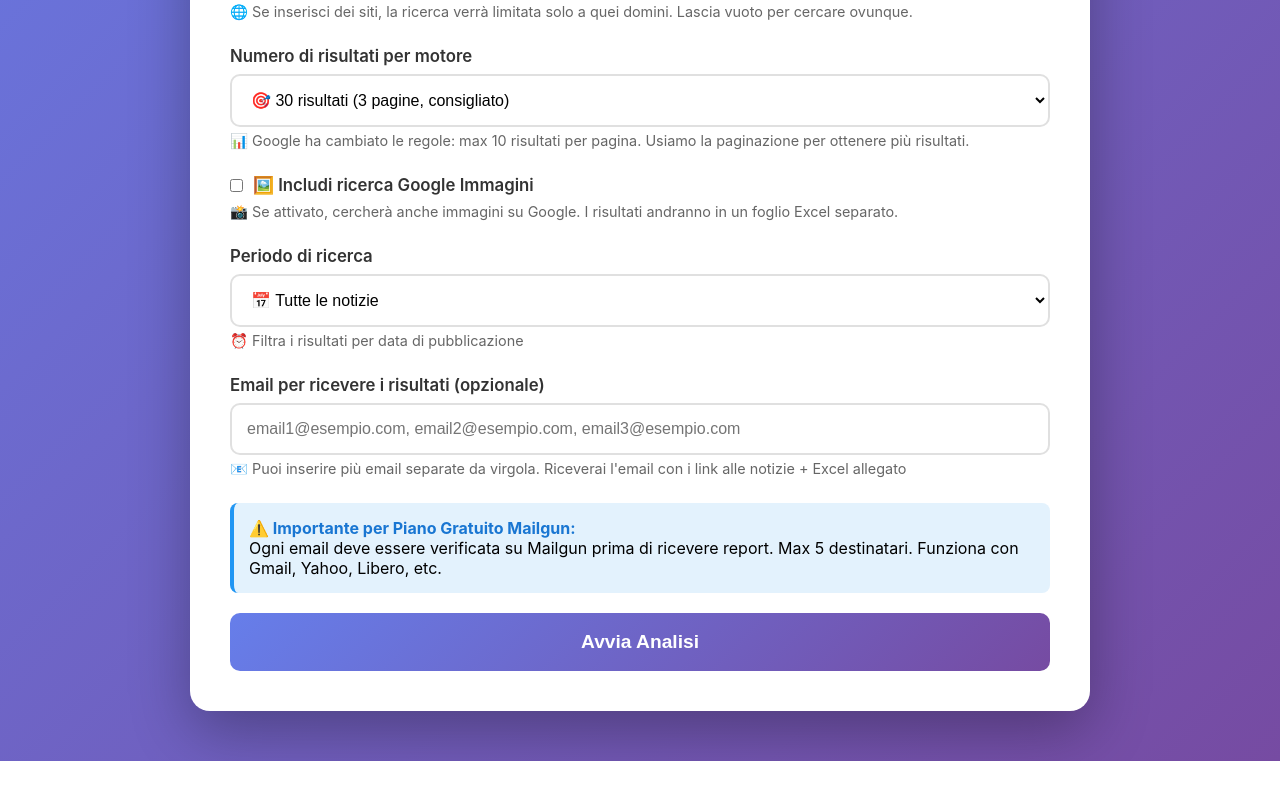
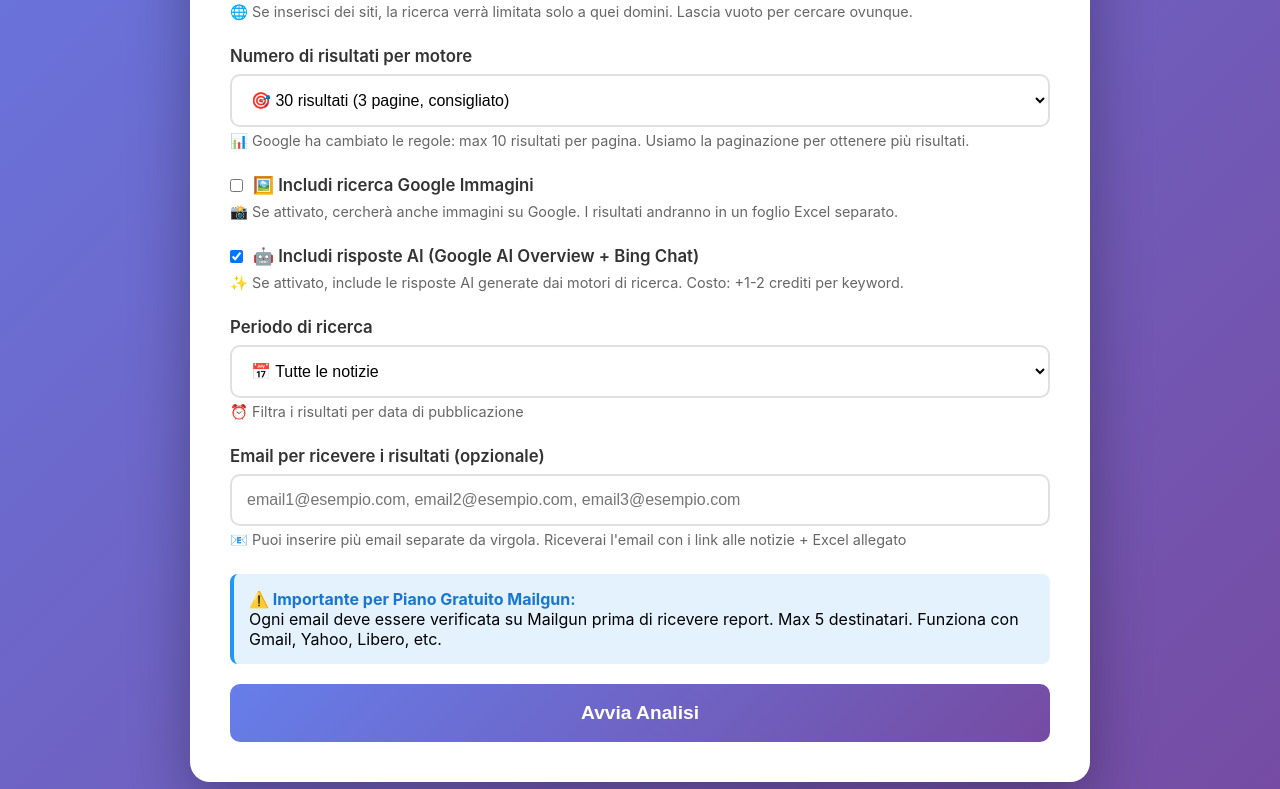
Before and after one commit to silviatugnoli-eng/serp-monitoring, a Flask app: page / in a window 1280 px wide. Shown: the part 602-1391 px from the top of the page. Before the commit the page ends 1363 px from the top, so only its background shows below. Run offline with Flask 3, Linux system fonts and the light colour scheme; the visitor is signed in with stand-in values (Sample User, id 1).

Commit message:
ai overview

```diff
--- a/app.py
+++ b/app.py
@@ -263,7 +263,108 @@ def search_google_images(keyword, num_results=30, sites=None):
         logging.error(f"✗ Errore Google Images: {e}")
         return []
 
-def save_results(results, summary, image_results=None):
+def get_ai_overview(keyword, sites=None):
+    """
+    Estrae AI Overview da Google (risposta AI in alto nei risultati).
+
+    Args:
+        keyword: La keyword da cercare
+        sites: Lista di domini per limitare la ricerca
+    """
+    serpapi_key = os.getenv('SERPAPI_KEY')
+    if not serpapi_key:
+        return None
+
+    # Costruisci query con filtro siti
+    query = keyword
+    if sites and len(sites) > 0:
+        site_filter = ' OR '.join([f'site:{site.strip()}' for site in sites])
+        query = f'{keyword} ({site_filter})'
+
+    try:
+        logging.info(f"✨ Google AI Overview: {keyword}")
+
+        params = {
+            'engine': 'google',
+            'q': query,
+            'hl': 'it',
+            'gl': 'it',
+            'api_key': serpapi_key
+        }
+
+        response = requests.get('https://serpapi.com/search', params=params, timeout=15)
+        response.raise_for_status()
+        data = response.json()
+
+        # Estrai AI Overview se presente
+        ai_overview = data.get('ai_overview')
+
+        if ai_overview:
+            text = ai_overview.get('text', '')
+            sources = ai_overview.get('sources', [])
+            logging.info(f"✓ AI Overview trovato ({len(text)} caratteri)")
+            return {
+                'text': text,
+                'sources': sources
+            }
+        else:
+            logging.info("  Nessun AI Overview disponibile")
+            return None
+
+    except Exception as e:
+        logging.error(f"✗ Errore AI Overview: {e}")
+        return None
+
+def get_bing_chat(keyword, sites=None):
+    """
+    Ottiene risposta conversazionale da Bing Chat (powered by GPT-4).
+
+    Args:
+        keyword: La keyword da cercare
+        sites: Lista di domini per limitare la ricerca
+    """
+    serpapi_key = os.getenv('SERPAPI_KEY')
+    if not serpapi_key:
+        return None
+
+    # Costruisci query con filtro siti
+    query = keyword
+    if sites and len(sites) > 0:
+        site_filter = ' OR '.join([f'site:{site.strip()}' for site in sites])
+        query = f'{keyword} ({site_filter})'
+
+    try:
+        logging.info(f"🤖 Bing Chat: {keyword}")
+
+        params = {
+            'engine': 'bing_chat',
+            'q': query,
+            'api_key': serpapi_key
+        }
+
+        response = requests.get('https://serpapi.com/search', params=params, timeout=20)
+        response.raise_for_status()
+        data = response.json()
+
+        # Estrai risposta conversazionale
+        answer = data.get('answer', '')
+        sources = data.get('organic_results', [])
+
+        if answer:
+            logging.info(f"✓ Bing Chat risposta ({len(answer)} caratteri)")
+            return {
+                'text': answer,
+                'sources': [{'title': s.get('title', ''), 'url': s.get('link', '')} for s in sources[:5]]
+            }
+        else:
+            logging.info("  Nessuna risposta Bing Chat")
+            return None
+
+    except Exception as e:
+        logging.error(f"✗ Errore Bing Chat: {e}")
+        return None
+
+def save_results(results, summary, image_results=None, ai_results=None):
     try:
         with pd.ExcelWriter(EXCEL_FILE, engine='openpyxl') as writer:
             # Foglio 1 - Con Data Pubblicazione e ordinamento cronologico
@@ -273,12 +374,10 @@ def save_results(results, summary, image_results=None):
                 df.columns = ['Keyword', 'Motore', 'Posizione', 'Titolo', 'URL', 'Snippet', 'Data Pubblicazione', 'Timestamp']
 
                 # Ordina per: Keyword, poi Data (più recente prima), poi Motore (Google prima di Bing)
-                # Converti date in datetime per ordinamento corretto
                 def parse_date(date_str):
                     if date_str == 'N/A' or not date_str:
-                        return pd.Timestamp('1900-01-01')  # Date N/A vanno alla fine
+                        return pd.Timestamp('1900-01-01')
                     try:
-                        # SerpAPI restituisce date in vari formati, prova a parsare
                         return pd.to_datetime(date_str, errors='coerce')
                     except:
                         return pd.Timestamp('1900-01-01')
@@ -286,14 +385,13 @@ def save_results(results, summary, image_results=None):
                 df['_date_sort'] = df['Data Pubblicazione'].apply(parse_date)
                 df['_source_sort'] = df['Motore'].map({'Google': 0, 'Bing': 1})
 
-                # Ordina: prima per Keyword, poi per Data (DESC = più recente prima), poi per Motore
                 df = df.sort_values(['Keyword', '_date_sort', '_source_sort'], ascending=[True, False, True])
                 df = df.drop(['_date_sort', '_source_sort'], axis=1)
             else:
                 df = pd.DataFrame(columns=['Keyword', 'Motore', 'Posizione', 'Titolo', 'URL', 'Snippet', 'Data Pubblicazione', 'Timestamp'])
             df.to_excel(writer, sheet_name='Dettaglio SERP', index=False)
 
-            # Foglio 2
+            # Foglio 2 - Summary
             if summary:
                 df_sum = pd.DataFrame([{
                     'Keyword': s['Keyword'], 'Risultati Google': s['Risultati Google'],
@@ -311,11 +409,35 @@ def save_results(results, summary, image_results=None):
                 df_img = df_img.sort_values(['Keyword', 'Posizione'])
                 df_img.to_excel(writer, sheet_name='Google Immagini', index=False)
 
-            # Foglio 4 - Statistiche
+            # Foglio 4 - Risposte AI (se presente)
+            if ai_results and len(ai_results) > 0:
+                ai_data = []
+                for item in ai_results:
+                    ai_data.append({
+                        'Keyword': item['keyword'],
+                        'Tipo AI': 'Google AI Overview',
+                        'Risposta': item.get('ai_overview_text', 'N/A'),
+                        'Fonti': ', '.join([s.get('title', '') for s in item.get('ai_overview_sources', [])[:3]]) if item.get('ai_overview_sources') else 'N/A',
+                        'Timestamp': item['timestamp']
+                    })
+                    if item.get('bing_chat_text'):
+                        ai_data.append({
+                            'Keyword': item['keyword'],
+                            'Tipo AI': 'Bing Chat (GPT-4)',
+                            'Risposta': item.get('bing_chat_text', 'N/A'),
+                            'Fonti': ', '.join([s.get('title', '') for s in item.get('bing_chat_sources', [])[:3]]) if item.get('bing_chat_sources') else 'N/A',
+                            'Timestamp': item['timestamp']
+                        })
+
+                df_ai = pd.DataFrame(ai_data)
+                df_ai.to_excel(writer, sheet_name='Risposte AI', index=False)
+
+            # Foglio Statistiche (ultimo)
             total_g = sum(s['Risultati Google'] for s in summary) if summary else 0
             total_b = sum(s['Risultati Bing'] for s in summary) if summary else 0
             avg_pos = sum(r['position'] for r in results) / len(results) if results else 0
             total_images = len(image_results) if image_results else 0
+            total_ai = len(ai_results) if ai_results else 0
 
             metrics = ['Keywords Totali', 'Notizie Google raccolte', 'Notizie Bing raccolte',
                       'Posizione media SERP', 'Ultima Analisi']
@@ -326,6 +448,10 @@ def save_results(results, summary, image_results=None):
                 metrics.append('Immagini Google raccolte')
                 values.append(total_images)
 
+            if total_ai > 0:
+                metrics.append('Risposte AI raccolte')
+                values.append(total_ai)
+
             df_stats = pd.DataFrame({
                 'Metrica': metrics,
                 'Valore': values
@@ -335,7 +461,7 @@ def save_results(results, summary, image_results=None):
     except Exception as e:
         logging.error(f"✗ Errore Excel: {e}")
 
-def send_email(summary, recipients, image_summary=None):
+def send_email(summary, recipients, image_summary=None, ai_summary=None):
     """Invia email via Mailgun API a più destinatari con report e Excel allegato"""
     try:
         api_key = os.getenv('MAILGUN_API_KEY')
@@ -418,12 +544,47 @@ def send_email(summary, recipients, image_summary=None):
                 html += f"<p><strong>Immagini trovate:</strong> {len(images)}</p>"
                 if len(images) > 0:
                     html += "<div style='display: flex; flex-wrap: wrap; gap: 10px;'>"
-                    for img in images[:6]:  # Mostra prime 6 immagini
+                    for img in images[:6]:
                         if img['thumbnail'] != 'N/A':
                             html += f'<div style="width: 150px;"><a href="{img["url"]}"><img src="{img["thumbnail"]}" style="width: 100%; border-radius: 5px;"></a><p style="font-size: 0.8em; margin: 5px 0;">{img["title"][:50]}...</p></div>'
                     html += "</div>"
                     if len(images) > 6:
                         html += f"<p><em>... e altre {len(images) - 6} immagini (vedi Excel)</em></p>"
+
+        # Sezione AI (se presente)
+        if ai_summary and len(ai_summary) > 0:
+            html += "<hr><h2>🤖 Risposte AI</h2>"
+            for item in ai_summary:
+                keyword = item['keyword']
+                html += f"<h3>🔑 Keyword: {keyword}</h3>"
+
+                # AI Overview
+                if item.get('ai_overview_text'):
+                    html += "<div style='background: #e3f2fd; padding: 15px; border-radius: 8px; margin: 10px 0;'>"
+                    html += "<h4 style='color: #1976d2; margin: 0 0 10px 0;'>✨ Google AI Overview</h4>"
+                    ai_text = item['ai_overview_text'][:500]
+                    if len(item['ai_overview_text']) > 500:
+                        ai_text += "..."
+                    html += f"<p style='margin: 0;'>{ai_text}</p>"
+                    if item.get('ai_overview_sources'):
+                        html += "<p style='margin: 10px 0 0 0; font-size: 0.9em;'><strong>Fonti:</strong> "
+                        html += ", ".join([f"<a href='{s.get('link', '#')}'>{s.get('title', 'N/A')}</a>" for s in item['ai_overview_sources'][:3]])
+                        html += "</p>"
+                    html += "</div>"
+
+                # Bing Chat
+                if item.get('bing_chat_text'):
+                    html += "<div style='background: #fff3e0; padding: 15px; border-radius: 8px; margin: 10px 0;'>"
+                    html += "<h4 style='color: #f57c00; margin: 0 0 10px 0;'>🤖 Bing Chat (GPT-4)</h4>"
+                    chat_text = item['bing_chat_text'][:500]
+                    if len(item['bing_chat_text']) > 500:
+                        chat_text += "..."
+                    html += f"<p style='margin: 0;'>{chat_text}</p>"
+                    if item.get('bing_chat_sources'):
+                        html += "<p style='margin: 10px 0 0 0; font-size: 0.9em;'><strong>Fonti:</strong> "
+                        html += ", ".join([f"<a href='{s.get('url', '#')}'>{s.get('title', 'N/A')}</a>" for s in item['bing_chat_sources'][:3]])
+                        html += "</p>"
+                    html += "</div>"
 
         html += "<hr><p><strong>📎 Report completo con TUTTI i risultati nel file Excel allegato.</strong></p>"
         html += "</body></html>"
@@ -464,12 +625,14 @@ def send_email(summary, recipients, image_summary=None):
         import traceback
         logging.error(traceback.format_exc())
 
-def run_analysis(keywords, emails, time_filter=None, num_results=30, sites=None, include_images=False):
+def run_analysis(keywords, emails, time_filter=None, num_results=30, sites=None, include_images=False, include_ai=False):
     global analysis_status
     all_results = []
     all_images = []
+    all_ai = []
     summary_data = []
     image_summary = []
+    ai_summary = []
     total = len(keywords)
 
     for idx, keyword in enumerate(keywords, 1):
@@ -504,9 +667,31 @@ def run_analysis(keywords, emails, time_filter=None, num_results=30, sites=None,
                 'images': image_results
             })
 
-    save_results(all_results, summary_data, all_images if include_images else None)
+        # Cerca risposte AI se richiesto
+        if include_ai:
+            ai_overview = get_ai_overview(keyword, sites=sites)
+            bing_chat = get_bing_chat(keyword, sites=sites)
+
+            ai_item = {
+                'keyword': keyword,
+                'timestamp': datetime.now().isoformat()
+            }
+
+            if ai_overview:
+                ai_item['ai_overview_text'] = ai_overview['text']
+                ai_item['ai_overview_sources'] = ai_overview['sources']
+
+            if bing_chat:
+                ai_item['bing_chat_text'] = bing_chat['text']
+                ai_item['bing_chat_sources'] = bing_chat['sources']
+
+            if ai_overview or bing_chat:
+                all_ai.append(ai_item)
+                ai_summary.append(ai_item)
+
+    save_results(all_results, summary_data, all_images if include_images else None, all_ai if include_ai else None)
     if emails:
-        send_email(summary_data, emails, image_summary if include_images else None)
+        send_email(summary_data, emails, image_summary if include_images else None, ai_summary if include_ai else None)
 
     analysis_status['running'] = False
     analysis_status['progress'] = 100
@@ -544,12 +729,13 @@ def analyze():
     num_results = data.get('num_results', 30)
     sites = data.get('sites', [])
     include_images = data.get('include_images', False)
+    include_ai = data.get('include_ai', False)
 
     if not keywords:
         return jsonify({'error': 'Nessuna keyword'}), 400
 
     analysis_status = {'running': True, 'progress': 0, 'current_keyword': '', 'results': []}
-    thread = threading.Thread(target=run_analysis, args=(keywords, emails, time_filter, num_results, sites, include_images))
+    thread = threading.Thread(target=run_analysis, args=(keywords, emails, time_filter, num_results, sites, include_images, include_ai))
     thread.daemon = True
     thread.start()
     return jsonify({'status': 'started'})
--- a/templates/index.html
+++ b/templates/index.html
@@ -291,6 +291,14 @@
                 </div>
 
                 <div class="form-group">
+                    <label style="display: flex; align-items: center; cursor: pointer;">
+                        <input type="checkbox" id="includeAI" style="width: auto; margin-right: 10px; cursor: pointer;" checked>
+                        <span>🤖 Includi risposte AI (Google AI Overview + Bing Chat)</span>
+                    </label>
+                    <p class="hint">✨ Se attivato, include le risposte AI generate dai motori di ricerca. Costo: +1-2 crediti per keyword.</p>
+                </div>
+
+                <div class="form-group">
                     <label for="timeFilter">Periodo di ricerca</label>
                     <select id="timeFilter">
                         <option value="">📅 Tutte le notizie</option>
@@ -363,6 +371,7 @@
             const timeFilter = document.getElementById('timeFilter').value;
             const numResults = parseInt(document.getElementById('numResults').value);
             const includeImages = document.getElementById('includeImages').checked;
+            const includeAI = document.getElementById('includeAI').checked;
 
             if (!keywordsText) {
                 alert('Inserisci almeno una keyword!');
@@ -396,7 +405,8 @@
                         emails,
                         time_filter: timeFilter || null,
                         num_results: numResults,
-                        include_images: includeImages
+                        include_images: includeImages,
+                        include_ai: includeAI
                     })
                 });
 
```
